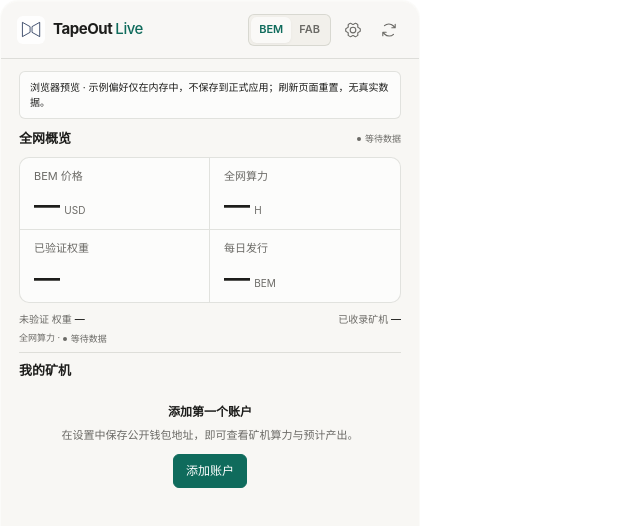
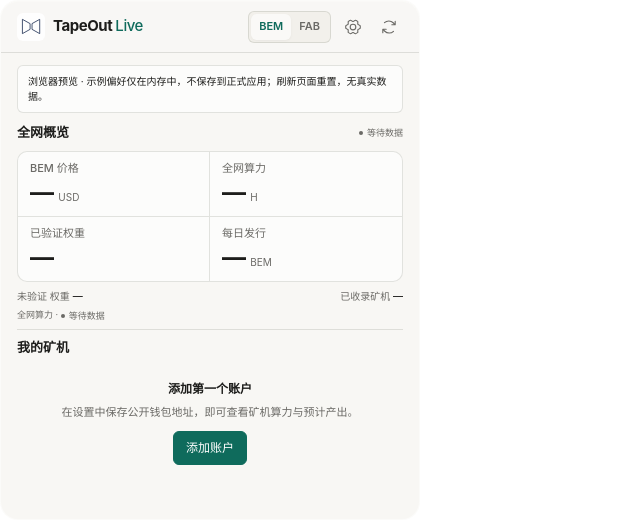
Before and after one commit to novus77/tapeout-live, a React (Vite) app: page / in a window 1280 px wide. Shown: the top 526 px of the page, without its empty margins (0-640 px from the left). Built offline with nearby package versions, Linux system fonts and the light colour scheme.

Commit message:
Compact panel typography and reduce fixed window height

```diff
--- a/src-tauri/tauri.conf.json
+++ b/src-tauri/tauri.conf.json
@@ -3,7 +3,7 @@
   "productName": "TapeOut Live", "version": "0.4.0", "identifier": "io.tapeout.live",
   "build": { "beforeDevCommand": "npm run dev", "devUrl": "http://localhost:1420", "beforeBuildCommand": "npm run build", "frontendDist": "../dist" },
   "app": {
-    "windows": [{ "label": "main", "title": "TapeOut Live", "width": 420, "height": 720, "visible": false, "resizable": false, "maximizable": false, "decorations": false, "skipTaskbar": true, "transparent": true }],
+    "windows": [{ "label": "main", "title": "TapeOut Live", "width": 420, "height": 520, "visible": false, "resizable": false, "maximizable": false, "decorations": false, "skipTaskbar": true, "transparent": true }],
     "security": { "csp": "default-src 'self'; style-src 'self' 'unsafe-inline'; img-src 'self' asset: data:; connect-src ipc: http://ipc.localhost; script-src 'self'" }
   },
   "bundle": { "active": true, "targets": "all", "icon": ["icons/32x32.png", "icons/128x128.png", "icons/128x128@2x.png", "icons/icon.icns", "icons/icon.ico"], "resources": {"../src/assets/PHOSPHOR-LICENSE.txt": "licenses/PHOSPHOR-LICENSE.txt"}, "category": "Finance", "shortDescription": "Your TapeOut mining monitor", "macOS": { "minimumSystemVersion": "13.0" }, "windows": { "nsis": { "installMode": "currentUser" } } }
--- a/src/styles.css
+++ b/src/styles.css
@@ -100,7 +100,7 @@
 .app-shell {
   display: flex;
   flex-direction: column;
-  height: 720px;
+  height: 520px;
   width: 420px;
   background: var(--panel);
   border: 1px solid rgba(255, 255, 255, 0.5);
@@ -116,9 +116,9 @@
   display: flex;
   align-items: center;
   gap: 8px;
-  height: 58px;
+  height: 52px;
   flex-shrink: 0;
-  padding: 10px 16px;
+  padding: 7px 16px;
   border-bottom: 1px solid var(--line);
   background: rgba(255, 255, 255, 0.06);
 }
@@ -201,7 +201,7 @@
 }
 main {
   flex: 1;
-  padding: 12px 18px;
+  padding: 12px 16px;
   overflow-y: auto;
   overflow-x: hidden;
   scrollbar-width: thin;
@@ -220,7 +220,7 @@
 }
 h2 {
   font-size: 13px;
-  font-weight: 600;
+  font-weight: 650;
 }
 .section-title h2 svg {
   display: none;
@@ -252,9 +252,9 @@
   box-shadow: inset 0 1px 0 #ffffff30;
 }
 .metric {
-  padding: 10px 14px 9px;
+  padding: 8px 12px;
   min-width: 0;
-  min-height: 70px;
+  min-height: 60px;
 }
 .metric:nth-child(odd) {
   border-right: 1px solid var(--line);
@@ -264,16 +264,17 @@
 }
 .metric-label {
   font-size: 11px;
+  font-weight: 500;
   color: var(--muted);
-  margin-bottom: 5px;
+  margin-bottom: 3px;
 }
 .metric-label svg {
   display: none;
 }
 .metric-number {
-  font-size: clamp(18px, 6vw, 26px);
+  font-size: 24px;
   line-height: 1.2;
-  font-weight: 600;
+  font-weight: 700;
   font-variant-numeric: tabular-nums;
   letter-spacing: -0.7px;
   overflow-wrap: anywhere;
@@ -297,7 +298,7 @@
   gap: 8px;
   font-size: 10px;
   color: var(--muted);
-  margin-top: 9px;
+  margin-top: 7px;
 }
 .network-meta b {
   color: var(--ink);
@@ -520,7 +521,7 @@
   display: flex;
   align-items: center;
   gap: 7px;
-  margin: -2px 0 12px;
+  margin: -2px 0 8px;
   color: var(--muted);
 }
 .address-row code {
@@ -538,10 +539,10 @@
   margin-left: auto;
 }
 .wallet-section .metric {
-  min-height: 74px;
+  min-height: 64px;
 }
 .wallet-section .metric-number {
-  font-size: clamp(18px, 6.2vw, 29px);
+  font-size: 26px;
 }
 .metric-number.long-value {
   font-size: 20px;
@@ -566,10 +567,9 @@
 }
 .balance-row b {
   color: var(--ink);
-  font:
-    12px Menlo,
-    Consolas,
-    monospace;
+  font-size: 12px;
+  font-weight: 650;
+  font-variant-numeric: tabular-nums;
   overflow-wrap: anywhere;
 }
 .chart {
```
Also changed, not shown: 5 other files (tests, documents, lock files or other folders).
